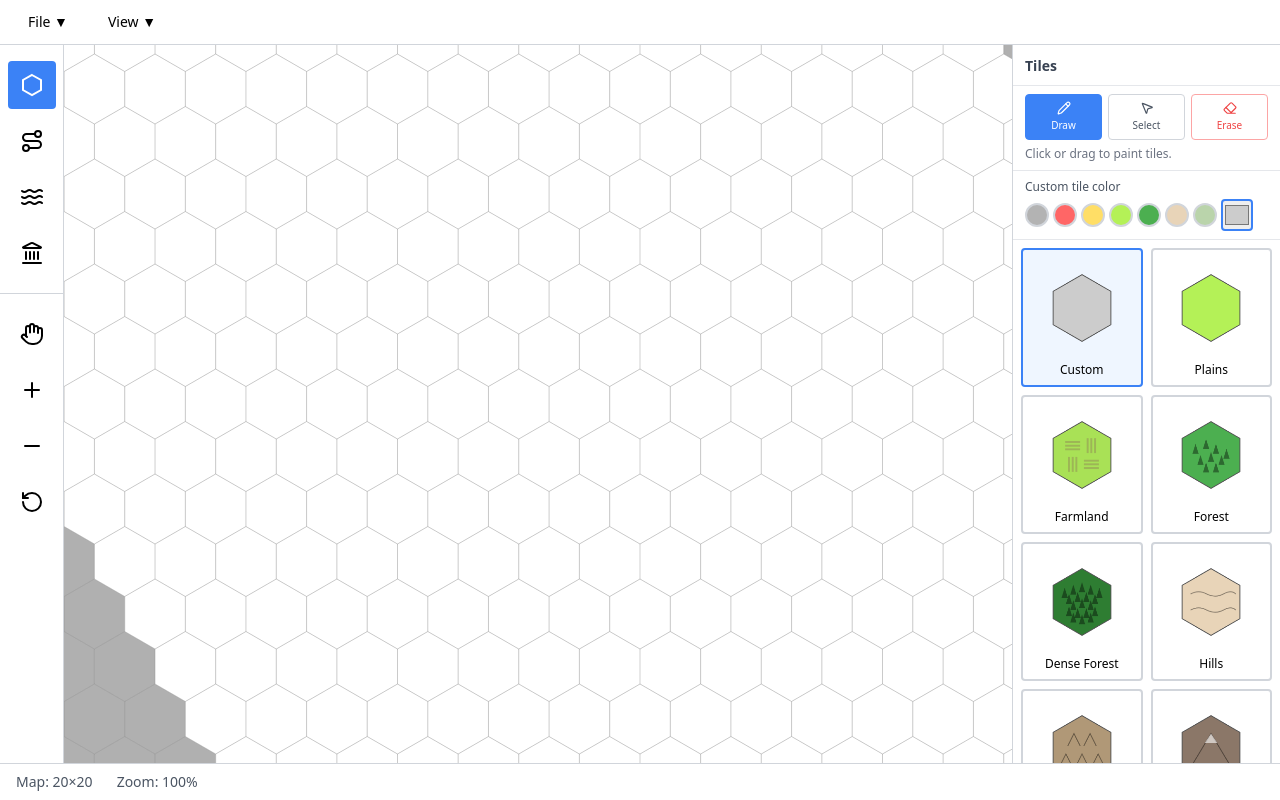
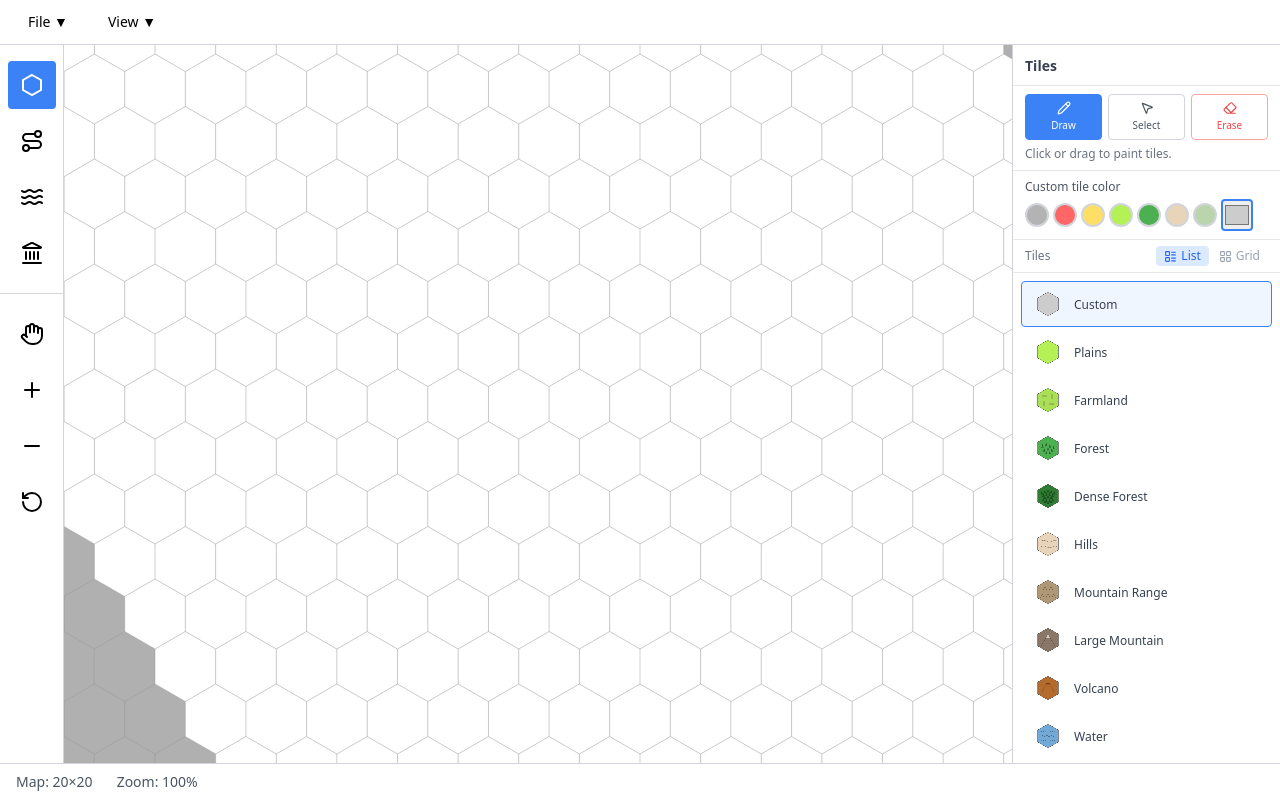
Before and after one commit to straylight77/hex-map-builder, a React (Vite) app: page / in a window 1280 px wide. Built offline with nearby package versions, Linux system fonts and the light colour scheme.

Commit message:
Introduced list view for tile and feature libraries.  New toggle to switch between list and grid.

```diff
--- a/src/components/FeatureLibrary.jsx
+++ b/src/components/FeatureLibrary.jsx
@@ -1,5 +1,5 @@
-import { useEffect, useRef } from 'react';
-import { Pencil, MousePointer2, Eraser } from 'lucide-react';
+import { useState, useEffect, useRef } from 'react';
+import { Pencil, MousePointer2, Eraser, LayoutList, LayoutGrid } from 'lucide-react';
 import {
   FEATURES_BY_CATEGORY,
   FEATURE_MAP,
@@ -8,7 +8,6 @@ import {
 import { SwatchColorPicker, FEATURE_SWATCHES } from './SwatchColorPicker.jsx';
 
 const PANEL_WIDTH = 268;
-const GRID_COLUMNS = 2;
 
 const MODES = [
   { id: 'draw',   icon: <Pencil size={14} />,        label: 'Draw'   },
@@ -25,9 +24,8 @@ function modeHint(featureToolMode, hasSelection) {
   return null;
 }
 
-function FeaturePreview({ feature, color }) {
+function FeaturePreview({ feature, color, px }) {
   const canvasRef = useRef(null);
-  const px = 52;
 
   useEffect(() => {
     const canvas = canvasRef.current;
@@ -40,13 +38,52 @@ function FeaturePreview({ feature, color }) {
     ctx.save();
     ctx.scale(dpr, dpr);
     ctx.translate(px / 2, px / 2);
-    ctx.scale(0.72, 0.72);
+    const scale = (px / 52) * 0.72;
+    ctx.scale(scale, scale);
     feature.draw(ctx, color || DEFAULT_FEATURE_COLOR);
     ctx.restore();
-  }, [feature, color]);
+  }, [feature, color, px]);
 
   return (
-    <canvas ref={canvasRef} style={{ width: px, height: px }} className="block" />
+    <canvas ref={canvasRef} style={{ width: px, height: px }} className="block flex-shrink-0" />
+  );
+}
+
+function FeatureItem({ feature, isActive, color, onClick, view }) {
+  const px = view === 'list' ? 28 : 44;
+
+  if (view === 'list') {
+    return (
+      <button
+        onClick={onClick}
+        title={feature.name}
+        className={`w-full flex items-center gap-2 px-2 py-1 rounded border transition-all text-left ${
+          isActive
+            ? 'border-blue-500 bg-blue-50'
+            : 'border-transparent hover:border-gray-300 hover:bg-gray-50'
+        }`}
+      >
+        <FeaturePreview feature={feature} color={color} px={px} />
+        <span className="text-xs text-gray-700 leading-tight">{feature.name}</span>
+      </button>
+    );
+  }
+
+  return (
+    <button
+      onClick={onClick}
+      title={feature.name}
+      className={`flex flex-col items-center p-1 rounded border-2 transition-all ${
+        isActive
+          ? 'border-blue-500 bg-blue-50'
+          : 'border-gray-200 hover:border-gray-400'
+      }`}
+    >
+      <FeaturePreview feature={feature} color={color} px={px} />
+      <span className="text-xs mt-0.5 text-center leading-tight text-gray-600">
+        {feature.name}
+      </span>
+    </button>
   );
 }
 
@@ -65,6 +102,8 @@ export function FeatureLibrary({
   featureRotation,
   onSetRotation,
 }) {
+  const [view, setView] = useState('list');
+
   const hasSelection = !!selectedFeatureHex && !!selectedFeatureData;
 
   const displayColor     = featureToolMode === 'select' && hasSelection ? selectedFeatureData.color    : featureColor;
@@ -74,6 +113,8 @@ export function FeatureLibrary({
   const displayFeature   = FEATURE_MAP[displayFeatureId];
 
   const hint = modeHint(featureToolMode, hasSelection);
+  const showStyleControls = featureToolMode === 'draw' || featureToolMode === 'select';
+  const showGallery       = featureToolMode === 'draw' || featureToolMode === 'select';
 
   return (
     <div className="absolute right-0 top-0 bottom-0 z-10" style={{ width: PANEL_WIDTH }}>
@@ -138,7 +179,7 @@ export function FeatureLibrary({
         )}
 
         {/* Style controls */}
-        {(featureToolMode === 'draw' || featureToolMode === 'select') && (
+        {showStyleControls && (
           <div className="px-3 py-2 border-b border-gray-200 flex-shrink-0 space-y-3">
 
             {featureToolMode === 'select' && hasSelection && (
@@ -147,14 +188,12 @@ export function FeatureLibrary({
               </p>
             )}
 
-            {/* Color */}
             <SwatchColorPicker
               swatches={FEATURE_SWATCHES}
               value={displayColor}
               onChange={onSetColor}
             />
 
-            {/* Size */}
             <div>
               <label className="block text-xs font-medium text-gray-600 mb-1">Size</label>
               <div className="flex gap-1">
@@ -170,13 +209,12 @@ export function FeatureLibrary({
               </div>
             </div>
 
-            {/* Rotation */}
             <div>
               <label className="block text-xs font-medium text-gray-600 mb-1">Rotation</label>
               <div className="flex items-center gap-2">
                 <button
                   onClick={() => onSetRotation(((displayRotation - 30) + 360) % 360)}
-                  className="flex-1 text-xs py-1 rounded border capitalize transition-colors border-gray-300 text-gray-600 hover:border-gray-400"
+                  className="flex-1 text-xs py-1 rounded border transition-colors border-gray-300 text-gray-600 hover:border-gray-400"
                   title="Rotate left 30°"
                 >‹</button>
                 <span className="flex-1 text-center text-xs text-gray-700 font-medium tabular-nums">
@@ -184,7 +222,7 @@ export function FeatureLibrary({
                 </span>
                 <button
                   onClick={() => onSetRotation((displayRotation + 30) % 360)}
-                  className="flex-1 text-xs py-1 rounded border capitalize transition-colors border-gray-300 text-gray-600 hover:border-gray-400"
+                  className="flex-1 text-xs py-1 rounded border transition-colors border-gray-300 text-gray-600 hover:border-gray-400"
                   title="Rotate right 30°"
                 >›</button>
               </div>
@@ -192,39 +230,89 @@ export function FeatureLibrary({
           </div>
         )}
 
-        {/* Feature gallery — draw mode and select mode */}
-        {(featureToolMode === 'draw' || featureToolMode === 'select') && (
-          <div className="flex-1 overflow-y-auto p-2">
+        {/* View toggle + feature gallery */}
+        {showGallery && (
+          <>
+            {/* View toggle bar — sits directly above the list/grid */}
+            <div className="px-3 py-1.5 border-b border-gray-200 flex items-center justify-between flex-shrink-0">
+              <span className="text-xs font-medium text-gray-500">Features</span>
+              <div className="flex gap-0.5">
+                <button
+                  onClick={() => setView('list')}
+                  title="List view"
+                  className={`flex items-center gap-1 px-2 py-0.5 rounded text-xs transition-colors ${
+                    view === 'list'
+                      ? 'bg-blue-100 text-blue-600 font-medium'
+                      : 'text-gray-400 hover:text-gray-600 hover:bg-gray-100'
+                  }`}
+                >
+                  <LayoutList size={13} />
+                  <span>List</span>
+                </button>
+                <button
+
+                  onClick={() => setView('card')}
+                  title="Card view"
+                  className={`flex items-center gap-1 px-2 py-0.5 rounded text-xs transition-colors ${
+                    view === 'card'
+                      ? 'bg-blue-100 text-blue-600 font-medium'
+                      : 'text-gray-400 hover:text-gray-600 hover:bg-gray-100'
+                  }`}
+                >
+                  <LayoutGrid size={13} />
+                  <span>Grid</span>
+                </button>
+              </div>
+            </div>
+
+            <div className="flex-1 overflow-y-auto">
+              {view === 'list' ? (
+                <div className="p-2">
                   {FEATURES_BY_CATEGORY.map(({ category, features }) => (
                     <div key={category} className="mb-3">
                       <p className="text-xs font-medium text-gray-400 uppercase tracking-wide mb-1 px-1">
                         {category}
                       </p>
-                <div
-                  className="grid gap-1"
-                  style={{ gridTemplateColumns: `repeat(${GRID_COLUMNS}, minmax(0, 1fr))` }}
-                >
+                      <div className="space-y-0.5">
                         {features.map(f => (
-                    <button
+                          <FeatureItem
                             key={f.id}
+                            feature={f}
+                            isActive={displayFeatureId === f.id}
+                            color={displayColor}
                             onClick={() => onSelectFeature(f.id)}
-                      title={f.name}
-                      className={`flex flex-col items-center p-1 rounded border-2 transition-all ${
-                        displayFeatureId === f.id
-                          ? 'border-blue-500 bg-blue-50'
-                          : 'border-gray-200 hover:border-gray-400'
-                      }`}
-                    >
-                      <FeaturePreview feature={f} color={displayColor} />
-                      <span className="text-xs mt-0.5 text-center leading-tight text-gray-600">
-                        {f.name}
-                      </span>
-                    </button>
+                            view="list"
+                          />
                         ))}
                       </div>
                     </div>
                   ))}
                 </div>
+              ) : (
+                <div className="p-2">
+                  {FEATURES_BY_CATEGORY.map(({ category, features }) => (
+                    <div key={category} className="mb-3">
+                      <p className="text-xs font-medium text-gray-400 uppercase tracking-wide mb-1 px-1">
+                        {category}
+                      </p>
+                      <div className="grid grid-cols-2 gap-1">
+                        {features.map(f => (
+                          <FeatureItem
+                            key={f.id}
+                            feature={f}
+                            isActive={displayFeatureId === f.id}
+                            color={displayColor}
+                            onClick={() => onSelectFeature(f.id)}
+                            view="card"
+                          />
+                        ))}
+                      </div>
+                    </div>
+                  ))}
+                </div>
+              )}
+            </div>
+          </>
         )}
 
         {featureToolMode === 'erase' && <div className="flex-1" />}
--- a/src/components/TileLibrary.jsx
+++ b/src/components/TileLibrary.jsx
@@ -1,10 +1,10 @@
-import { Pencil, MousePointer2, Eraser } from 'lucide-react';
+import { useState } from 'react';
+import { Pencil, MousePointer2, Eraser, LayoutList, LayoutGrid } from 'lucide-react';
 import { ORDERED_TILES } from '../data/terrain.js';
 import { TilePreview } from './TilePreview.jsx';
 import { SwatchColorPicker, TILE_SWATCHES } from './SwatchColorPicker.jsx';
 
 export const PANEL_WIDTH = 268;
-const GRID_COLUMNS = 2;
 
 const MODES = [
   { id: 'draw',   icon: <Pencil size={14} />,        label: 'Draw'   },
@@ -21,6 +21,50 @@ function modeHint(tileToolMode, hasSelection) {
   return null;
 }
 
+function TileItem({ terrain, isActive, customColor, onClick, view }) {
+  const previewSize = view === 'list' ? 18 : 36;
+
+  if (view === 'list') {
+    return (
+      <button
+        onClick={onClick}
+        className={`w-full flex items-center gap-2 px-2 py-1 rounded border transition-all text-left ${
+          isActive
+            ? 'border-blue-500 bg-blue-50'
+            : 'border-transparent hover:border-gray-300 hover:bg-gray-50'
+        }`}
+      >
+        <div className="flex-shrink-0">
+          <TilePreview
+            terrain={terrain}
+            size={previewSize}
+            customColor={terrain.isCustom ? customColor : null}
+          />
+        </div>
+        <span className="text-xs text-gray-700 leading-tight">{terrain.name}</span>
+      </button>
+    );
+  }
+
+  return (
+    <button
+      onClick={onClick}
+      className={`flex flex-col items-center p-2 rounded border-2 transition-all ${
+        isActive
+          ? 'border-blue-500 bg-blue-50'
+          : 'border-gray-300 hover:border-gray-400'
+      }`}
+    >
+      <TilePreview
+        terrain={terrain}
+        size={previewSize}
+        customColor={terrain.isCustom ? customColor : null}
+      />
+      <span className="text-xs mt-1 text-center leading-tight">{terrain.name}</span>
+    </button>
+  );
+}
+
 export function TileLibrary({
   tileToolMode,
   onSetTileMode,
@@ -33,6 +77,8 @@ export function TileLibrary({
   selectedHexCustomColor,
   onDeleteSelected,
 }) {
+  const [view, setView] = useState('list');
+
   const hasSelection = !!selectedHex && !!selectedHexTileId;
 
   const activeTileId = (tileToolMode === 'select' && hasSelection)
@@ -45,6 +91,7 @@ export function TileLibrary({
       : customTileColor;
 
   const hint = modeHint(tileToolMode, hasSelection);
+  const showPicker = tileToolMode === 'draw' || (tileToolMode === 'select' && hasSelection);
 
   return (
     <div className="absolute right-0 top-0 bottom-0 z-10" style={{ width: PANEL_WIDTH }}>
@@ -91,8 +138,8 @@ export function TileLibrary({
           </p>
         )}
 
-        {/* Custom color — draw mode */}
-        {tileToolMode === 'draw' && (
+        {/* Custom color */}
+        {showPicker && (
           <div className="px-3 py-2 border-b border-gray-200 flex-shrink-0">
             <SwatchColorPicker
               swatches={TILE_SWATCHES}
@@ -105,7 +152,7 @@ export function TileLibrary({
 
         {/* Select mode: delete button */}
         {tileToolMode === 'select' && (
-          <div className="px-3 py-2 border-b border-gray-200 flex-shrink-0 space-y-2">
+          <div className="px-3 py-2 border-b border-gray-200 flex-shrink-0">
             <button
               onClick={onDeleteSelected}
               disabled={!hasSelection}
@@ -120,78 +167,70 @@ export function TileLibrary({
           </div>
         )}
 
-        {/* Tile grid — draw mode */}
-        {tileToolMode === 'draw' && (
-          <div className="flex-1 overflow-y-auto p-2">
-            <div
-              className="grid gap-2"
-              style={{ gridTemplateColumns: `repeat(${GRID_COLUMNS}, minmax(0, 1fr))` }}
-            >
-              {ORDERED_TILES.map(terrain => (
+        {/* View toggle + tile picker */}
+        {showPicker && (
+          <>
+            {/* View toggle bar — sits directly above the list/grid */}
+            <div className="px-3 py-1.5 border-b border-gray-200 flex items-center justify-between flex-shrink-0">
+              <span className="text-xs font-medium text-gray-500">Tiles</span>
+              <div className="flex gap-0.5">
                 <button
-                  key={terrain.id}
-                  onClick={() => onSelectTile(terrain.id)}
-                  className={`flex flex-col items-center p-2 rounded border-2 transition-all ${
-                    activeTileId === terrain.id
-                      ? 'border-blue-500 bg-blue-50'
-                      : 'border-gray-300 hover:border-gray-400'
+                  onClick={() => setView('list')}
+                  title="List view"
+                  className={`flex items-center gap-1 px-2 py-0.5 rounded text-xs transition-colors ${
+                    view === 'list'
+                      ? 'bg-blue-100 text-blue-600 font-medium'
+                      : 'text-gray-400 hover:text-gray-600 hover:bg-gray-100'
                   }`}
                 >
-                  <TilePreview
-                    terrain={terrain}
-                    size={50}
-                    customColor={terrain.isCustom ? activeCustomColor : null}
-                  />
-                  <span className="text-xs mt-1 text-center leading-tight">
-                    {terrain.name}
-                  </span>
+                  <LayoutList size={13} />
+                  <span>List</span>
                 </button>
-              ))}
+                <button
+                  onClick={() => setView('card')}
+                  title="Card view"
+                  className={`flex items-center gap-1 px-2 py-0.5 rounded text-xs transition-colors ${
+                    view === 'card'
+                      ? 'bg-blue-100 text-blue-600 font-medium'
+                      : 'text-gray-400 hover:text-gray-600 hover:bg-gray-100'
+                  }`}
+                >
+                  <LayoutGrid size={13} />
+                  <span>Grid</span>
+                </button>
+              </div>
             </div>
-          </div>
-        )}
 
-        {/* Select mode: tile picker */}
-        {tileToolMode === 'select' && (
-          <div className="flex-1 overflow-y-auto p-2">
-            {hasSelection && (
-              <>
-                <div className="px-1 pb-2">
-                  <SwatchColorPicker
-                    swatches={TILE_SWATCHES}
-                    value={activeCustomColor}
-                    onChange={color => { onSetCustomTileColor(color); onSelectTile('custom'); }}
-                    label="Custom tile color"
-                  />
-                </div>
-                <div
-                  className="grid gap-2"
-                  style={{ gridTemplateColumns: `repeat(${GRID_COLUMNS}, minmax(0, 1fr))` }}
-                >
+            <div className="flex-1 overflow-y-auto">
+              {view === 'list' ? (
+                <div className="p-2 space-y-0.5">
                   {ORDERED_TILES.map(terrain => (
-                    <button
+                    <TileItem
                       key={terrain.id}
+                      terrain={terrain}
+                      isActive={activeTileId === terrain.id}
+                      customColor={activeCustomColor}
                       onClick={() => onSelectTile(terrain.id)}
-                      className={`flex flex-col items-center p-2 rounded border-2 transition-all ${
-                        activeTileId === terrain.id
-                          ? 'border-blue-500 bg-blue-50'
-                          : 'border-gray-300 hover:border-gray-400'
-                      }`}
-                    >
-                      <TilePreview
-                        terrain={terrain}
-                        size={50}
-                        customColor={terrain.isCustom ? activeCustomColor : null}
-                      />
-                      <span className="text-xs mt-1 text-center leading-tight">
-                        {terrain.name}
-                      </span>
-                    </button>
+                      view="list"
+                    />
                   ))}
                 </div>
-              </>
-            )}
-          </div>
+              ) : (
+                <div className="p-2 grid grid-cols-2 gap-2">
+                  {ORDERED_TILES.map(terrain => (
+                    <TileItem
+                      key={terrain.id}
+                      terrain={terrain}
+                      isActive={activeTileId === terrain.id}
+                      customColor={activeCustomColor}
+                      onClick={() => onSelectTile(terrain.id)}
+                      view="card"
+                    />
+                  ))}
+                </div>
+              )}
+            </div>
+          </>
         )}
 
         {tileToolMode === 'erase' && <div className="flex-1" />}
```
Lines whose indentation alone changed are shown as unchanged.
